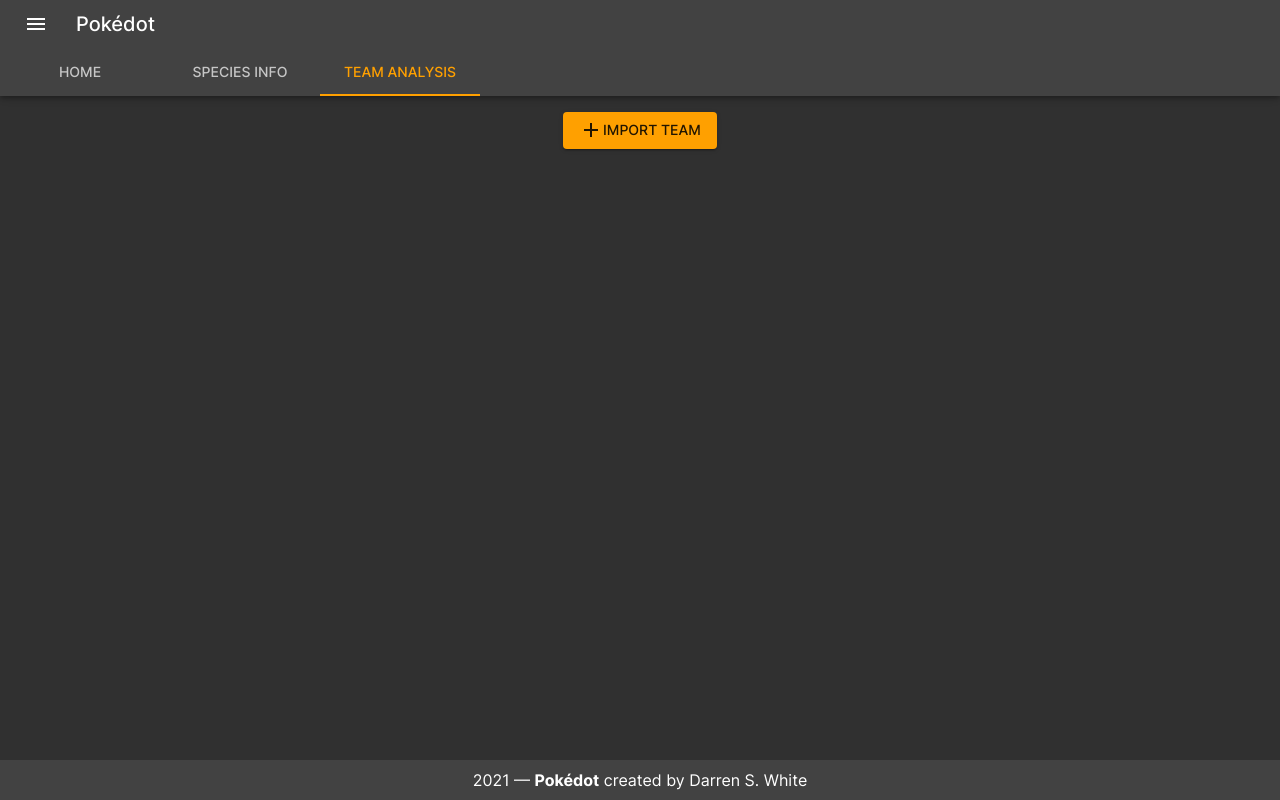
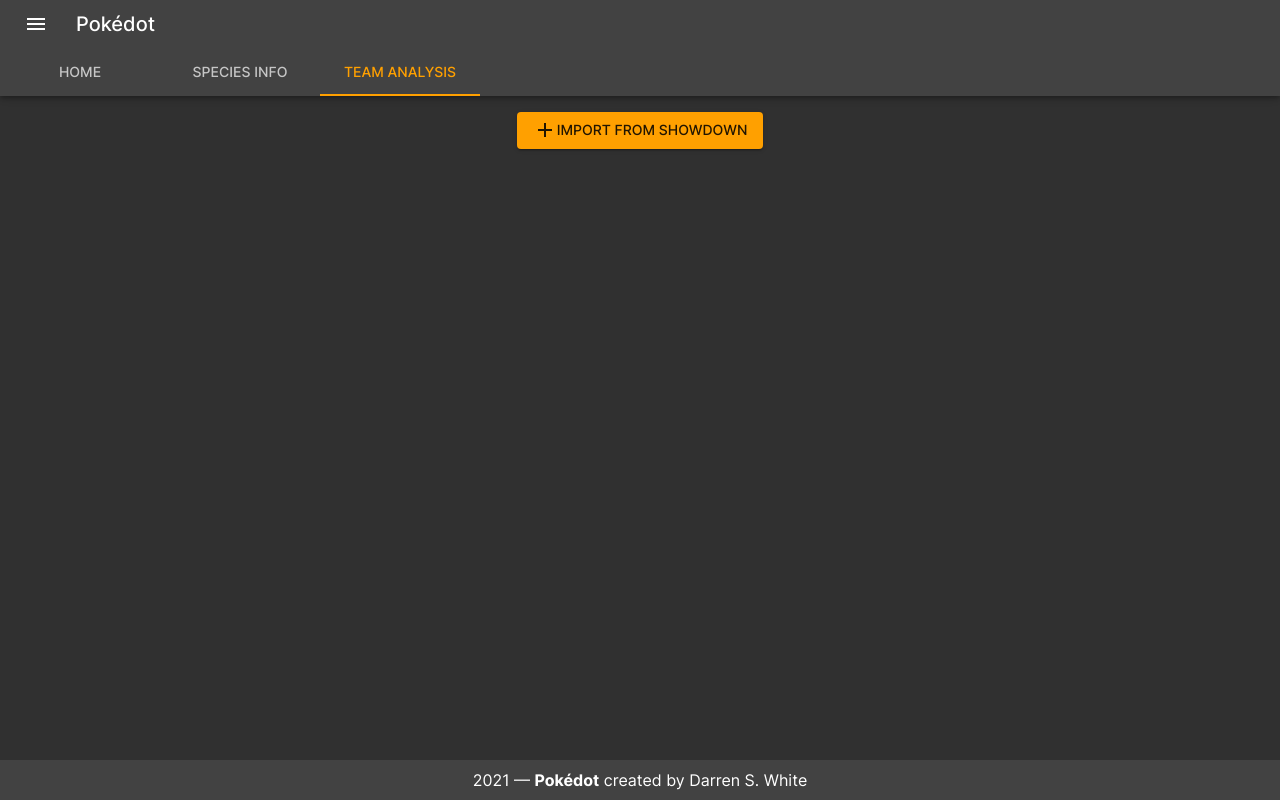
Before and after one commit to darrenswhite/pokedot, a Next.js app: page /team-analysis in a window 1280 px wide. Built offline with nearby package versions, Linux system fonts and the light colour scheme.

Commit message:
Update import button label

```diff
--- a/src/components/team/TeamParser.tsx
+++ b/src/components/team/TeamParser.tsx
@@ -88,7 +88,7 @@ export const TeamParser: React.FC<TeamParserProps> = ({
         <Grid item>
           <Button variant="contained" onClick={openDialog} color="primary">
             <Add />
-            Import team
+            Import from showdown
           </Button>
         </Grid>
       </Grid>
```
